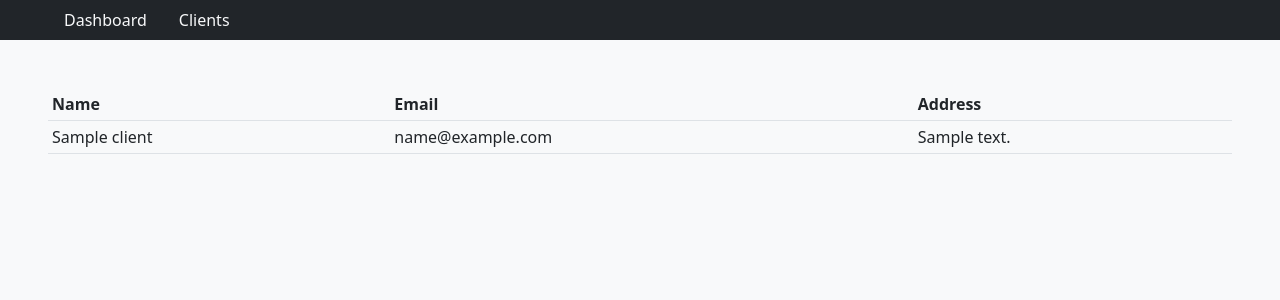
After one commit to Emroni/admin, a Symfony app: template templates/client/index.html.twig in a window 1280 px wide. The commit adds this page. Shown: the top 300 px of the page. Run offline with Twig, Linux system fonts and the light colour scheme; the template is opened without the code that fills it: most values are stand-ins (such as "Sample title", 1, 10 or a date in 2020); some libraries are stand-ins or nearby versions.

Commit message:
Add Client controller and index route

```diff
--- /dev/null
+++ b/templates/client/index.html.twig
@@ -0,0 +1,24 @@
+{% extends 'base.html.twig' %}
+
+{% set title = 'Clients' %}
+
+{% block content %}
+    <table class="table table-sm table-hover">
+        <thead>
+            <tr>
+                <th>Name</th>
+                <th>Email</th>
+                <th>Address</th>
+            </tr>
+        </thead>
+        <tbody>
+            {% for client in clients %}
+                <tr>
+                    <td>{{ client.name }}</td>
+                    <td>{{ client.email }}</td>
+                    <td>{{ client.address }}</td>
+                </tr>
+            {% endfor %}
+        </tbody>
+    </table>
+{% endblock %}
--- a/templates/partials/nav.html.twig
+++ b/templates/partials/nav.html.twig
@@ -1,13 +1,14 @@
 {% import _self as macro %}
 
-{% macro item(name, title, route) %}
+{% macro item(route, title) %}
     {% set url = path(route) %}
-    {% set active = app.request.get('_route')|slice(0, name|length) == name %}
+    {% set active = app.request.get('_route')|slice(0, route|length) == route %}
     <a class="px-3 py-2 text-light text-decoration-none {{ active ? 'bg-secondary' : '' }}" href="{{ url }}">{{ title }}</a>
 {% endmacro %}
 
 <nav class="bg-dark">
     <div class="d-flex justify-content-start px-3 px-md-4 px-lg-5">
-        {{ macro.item('dashboard', 'Dashboard', 'dashboard') }}
+        {{ macro.item('dashboard', 'Dashboard') }}
+        {{ macro.item('client', 'Clients') }}
     </div>
 </nav>
```
Also changed, not shown: src/Controller/ClientController.php (added, +21 -0 lines).
